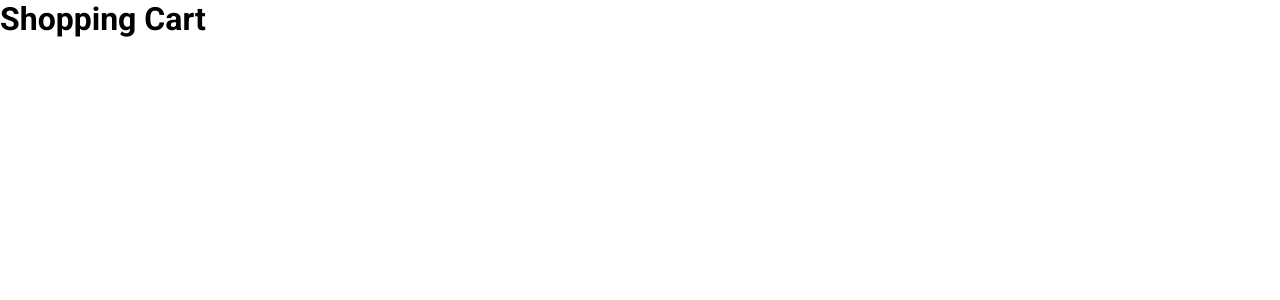
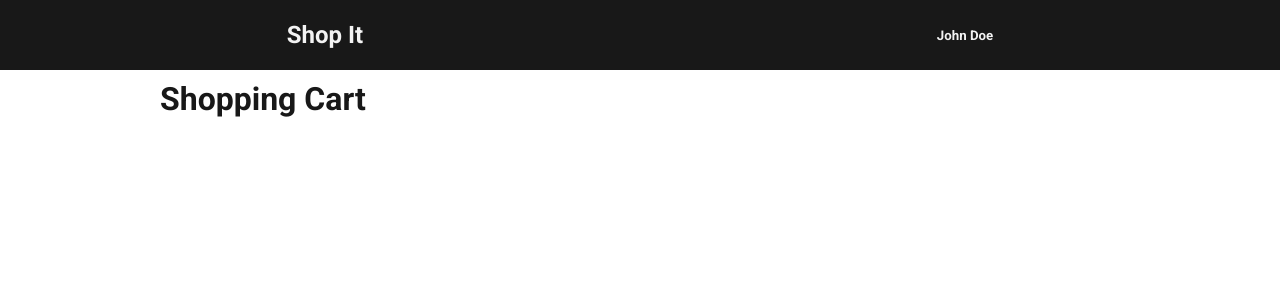
Before and after one commit to GabrielModog/shopping-cart-test, a React (Create React App) app: page / in a window 1280 px wide. Shown: the top 300 px of the page. Built offline with nearby package versions, Linux system fonts and the light colour scheme.

Commit message:
styles fix on layout component

```diff
--- a/src/App.tsx
+++ b/src/App.tsx
@@ -1,11 +1,11 @@
 import React from 'react';
+
+import Layout from './components/Layout';
 
 export default function App() {
   return (
-    <div className="App">
-      <header className="App-header">
-        <h1>Shopping Cart</h1>
-      </header>
-    </div>
+    <Layout>
+      <h1>Shopping Cart</h1>
+    </Layout>
   );
 }
--- a/src/components/Layout/index.tsx
+++ b/src/components/Layout/index.tsx
@@ -4,10 +4,16 @@ import './styles.css';
 
 import NavBar from '../NavBar';
 
-const Layout: React.FC<{ children: React.ReactNode }> = ({ children }) => {
+interface LayoutProps {
+  children: React.ReactNode;
+}
+
+const Layout = ({ children }: LayoutProps) => {
   return (
     <div className="container">
-      <NavBar />
+      <header>
+        <NavBar />
+      </header>
       <main>{children}</main>
     </div>
   );
--- a/src/components/Layout/styles.css
+++ b/src/components/Layout/styles.css
@@ -1,11 +1,14 @@
 .container {
   display: flex;
   flex-direction: column;
+  justify-content: center;
+  align-items: center;
 }
 
 .container main {
   width: 960px;
   max-width: 960px;
+  margin: 5rem 0;
 }
 
 h3 {
--- a/src/components/NavBar/styles.css
+++ b/src/components/NavBar/styles.css
@@ -1,8 +1,12 @@
 nav {
   position: fixed;
   display: flex;
-  justify-content: space-between;
+  justify-content: space-around;
   align-items: center;
   height: 70px;
   background-color: #181818;
+  color: #f3f3f3;
+  width: 100%;
+  top: 0;
+  left: 0;
 }
--- a/src/global.css
+++ b/src/global.css
@@ -6,4 +6,5 @@ html,
 
 body {
   font-family: 'Roboto', sans-serif;
+  color: #181818;
 }
```
